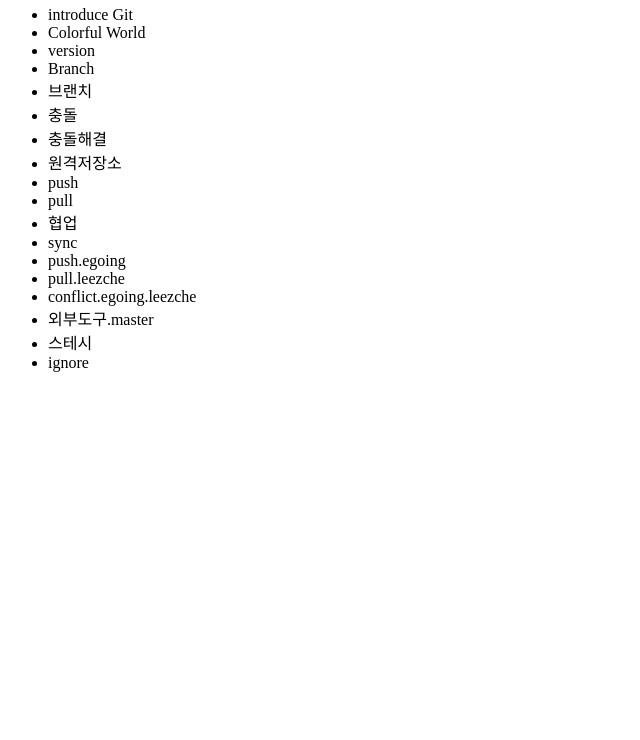
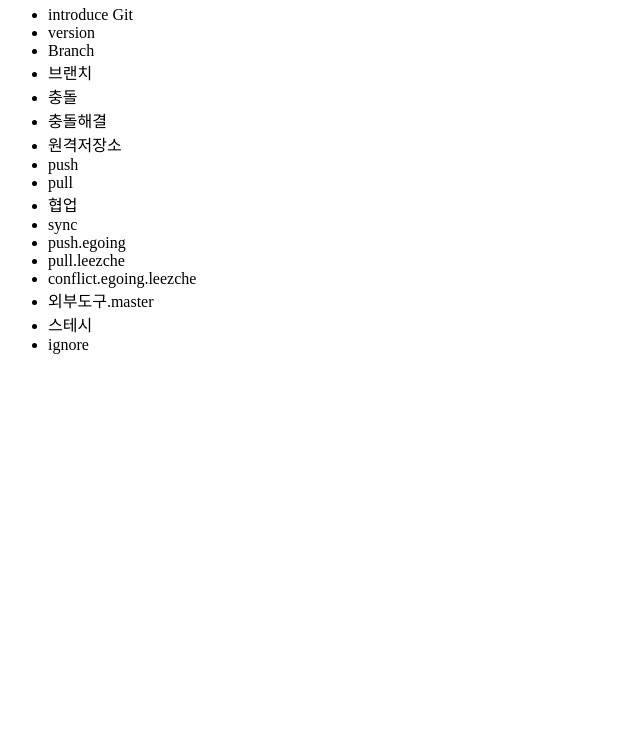
Before and after one commit to etlars/opentutorials_git, a plain HTML site: page index.html in a window 1280 px wide. Shown: the part 60-800 px from the top of the page, without its empty margins (0-640 px from the left). Drawn offline with Linux system fonts and the light colour scheme.

Commit message:
Revert "colorful world!"
This reverts commit 518e16ea31f399754095f80a54711c762be81e63.

```diff
--- a/index.html
+++ b/index.html
@@ -9,7 +9,6 @@
         </header>
         <ul>
             <li>introduce Git</li>
-            <li>Colorful World</li>
             <li>version</li>
             <li>Branch</li>
             <li>브랜치</li>
```
